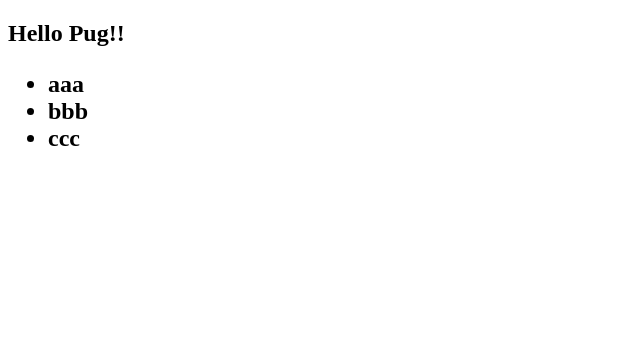
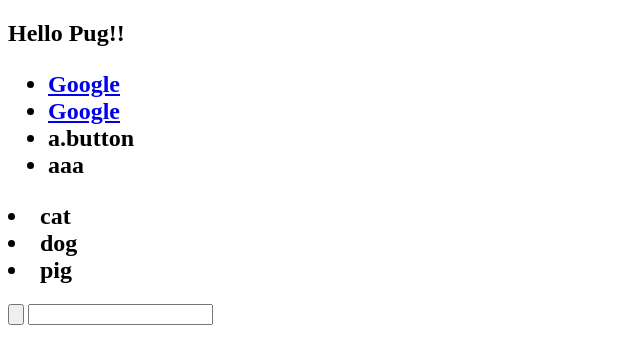
Before and after one commit to Chuan-OWO/small-talk, a plain HTML site: page index.pug in a window 1280 px wide. Shown: the whole page, without its empty margins (0-640 px from the left). Drawn offline with nearby package versions, Linux system fonts and the light colour scheme; files that its build step writes are made by us from their sources.

Commit message:
試試看 Pug

```diff
--- a/index.pug
+++ b/index.pug
@@ -6,6 +6,27 @@ html
   div
    h2 Hello Pug!!
     ul
+     li
+        a(class='button' href='//google.com') Google
+     li
+        a(class='button' href='//google.com') Google
+     li a.button
      li aaa
-     li bbb
-     li ccc
+    mixin pet(name)
+     li.pet= name
+    ul
+    +pet('cat')
+    +pet('dog')
+    +pet('pig')
+input(
+  type='button'
+  name='agreement'
+  checked
+)
+
+input(data-json=`
+  {
+    "very-long": "piece of ",
+    "data": true
+  }
+`)
```
Also changed, not shown: index.html.
